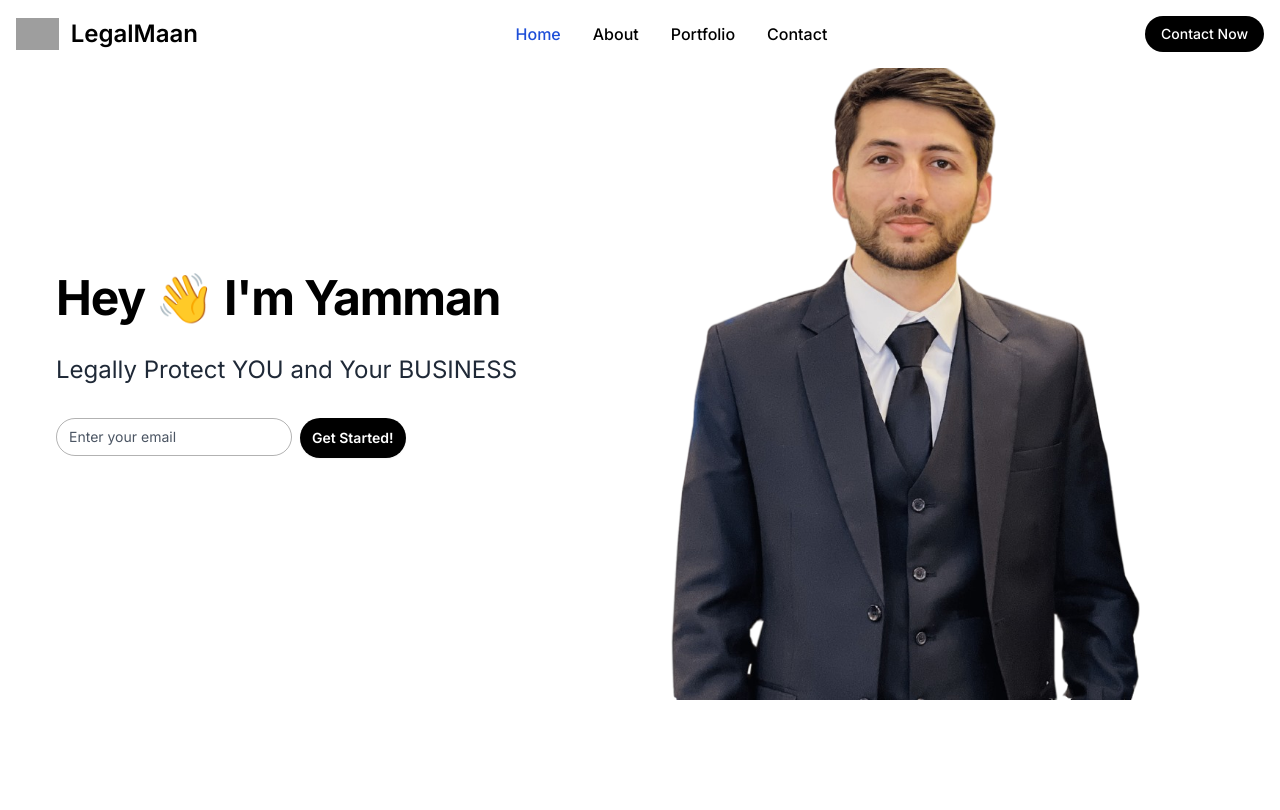
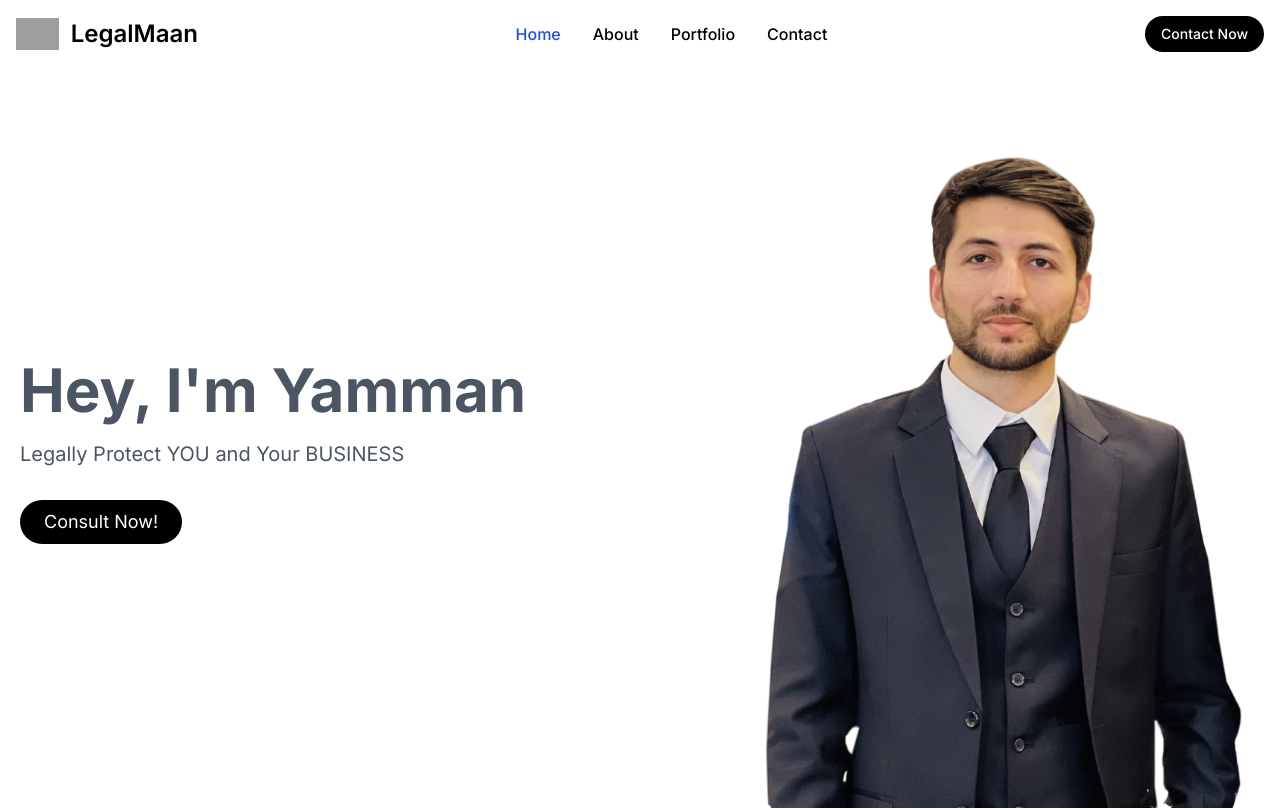
Before and after one commit to haiderzamanusafxay/nextjslegalmaan, a Next.js app: page / in a window 1280 px wide. Shown: the top 810 px of the page. Built offline with nearby package versions, Linux system fonts and the light colour scheme; grey boxes are pictures that could not be loaded.

Commit message:
fixed hero and made the build

```diff
--- a/app/component/HomeHero.tsx
+++ b/app/component/HomeHero.tsx
@@ -3,46 +3,29 @@ import Image from "next/image";
 export const HomeHero = () => {
   return (
     <>
-      <div className="relative w-full bg-white">
-        <div className="mx-auto max-w-7xl lg:grid lg:grid-cols-12 lg:gap-x-8 lg:px-8">
-          <div className="flex flex-col justify-center px-4 py-12 md:py-16 lg:col-span-7 lg:gap-x-6 lg:px-6 lg:py-24 xl:col-span-6">
-            <h1 className="mt-8 text-2xl font-bold tracking-tight text-black md:text-4xl lg:text-5xl">
-              Hey 👋 I'm Yamman
-            </h1>
-            <h2 className="mt-8 text-2xl text-gray-800">
-              Legally Protect YOU and Your BUSINESS
-            </h2>
-            {/* <p className="mt-8 text-lg text-gray-700">
-              Lorem ipsum dolor sit amet consectetur adipisicing elit.
-              Consequatur modi blanditiis dolores quasi eaque explicabo!
-            </p> */}
-            <form action="" className="mt-8 flex items-start space-x-2">
-              <div>
-                <input
-                  className="flex w-full rounded-full border border-black/30 bg-transparent px-3 py-2 text-sm placeholder:text-gray-600 focus:outline-none focus:ring-1 focus:ring-black/30 focus:ring-offset-1 disabled:cursor-not-allowed disabled:opacity-50"
-                  type="email"
-                  placeholder="Enter your email"
-                  id="email"
-                />
-              </div>
-
-              <div>
-                <button
-                  type="button"
-                  className="rounded-full bg-black px-3 py-2.5 text-sm font-semibold text-white shadow-sm hover:bg-black/80 focus-visible:outline focus-visible:outline-2 focus-visible:outline-offset-2 focus-visible:outline-black"
-                >
-                  Get Started!
-                </button>
-              </div>
-            </form>
+      <div className="container mx-auto flex px-5 py-24 lg:max-w-screen-xl md:flex-row flex-col items-center justify-center">
+        <div className="lg:flex-grow md:w-1/2 lg:pr-24 md:pr-16 flex flex-col md:items-start md:text-left mb-16 md:mb-0 items-center text-center">
+          <h1 className="title-font  lg:text-6xl font-bold mb-5 text-gray-600">
+            Hey, I'm Yamman
+          </h1>
+          <p className="mb-8 leading-relaxed lg:text-xl sm:text-5xl text-gray-600">
+            Legally Protect YOU and Your BUSINESS
+          </p>
+          <div className="flex justify-center">
+            <a
+              href=""
+              className="inline-flex text-white bg-black border-0 py-2 px-6 focus:outline-none rounded-full text-lg"
+            >
+              Consult Now!
+            </a>
           </div>
-          <div className="relative lg:-mr-8 lg:col-span-6">
-            <Image
-              className="aspect-[4/2] object-cover lg:aspect-[4/3] lg:h-[700px] lg:w-[500px] xl:aspect-[16/9] sm:h-[700px]"
-              src={yammanpic}
-              alt=""
-            />
-          </div>
+        </div>
+        <div className="lg:max-w-lg lg:w-full md:w-1/2 w-5/6">
+          <Image
+            className="object-cover object-center rounded"
+            alt="yammans image"
+            src={yammanpic}
+          />
         </div>
       </div>
     </>
```
